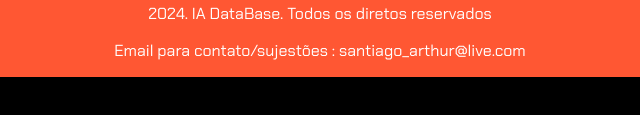
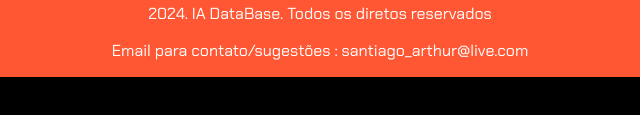
Before and after one commit to SectionREZ9/iadatabase, a plain HTML site: page index.html in a window 1280 px wide. Shown: the part 557-672 px from the top of the page, 320-960 px from the left. Drawn offline with Linux system fonts and the light colour scheme.

Commit message:
Add files via upload

```diff
--- a/index.html
+++ b/index.html
@@ -25,7 +25,7 @@
     </main>
     <footer>
         <p>2024. IA DataBase. Todos os diretos reservados</p>
-        <p>Email para contato/sujestões : santiago_arthur@live.com</p>
+        <p>Email para contato/sugestões : santiago_arthur@live.com</p>
     </footer>
 <script src = "dados.js"></script>
 <script src="app.js"></script>
```
